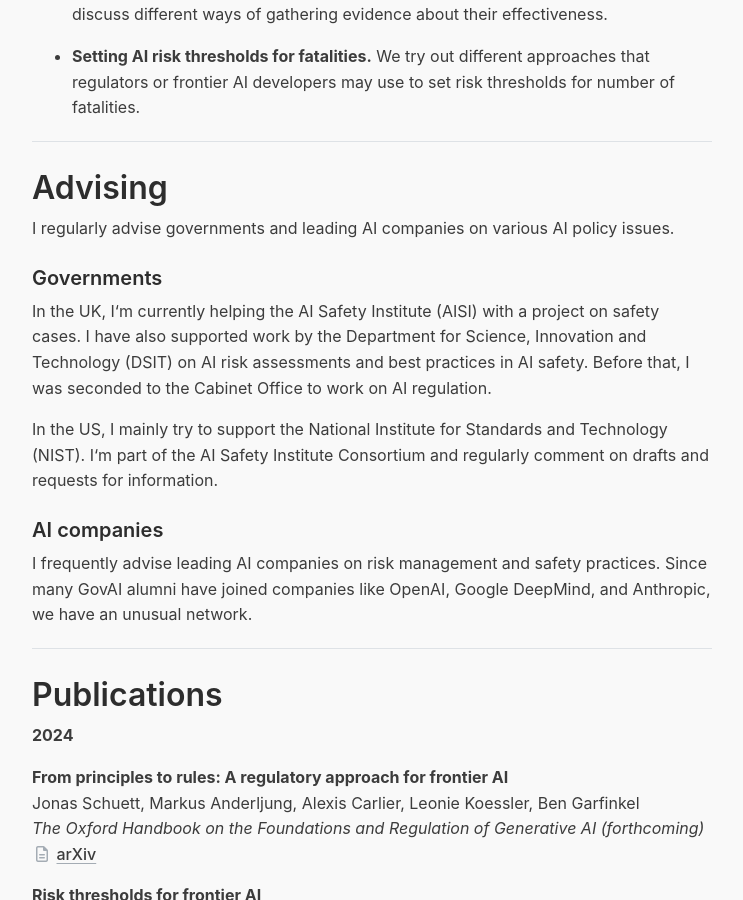
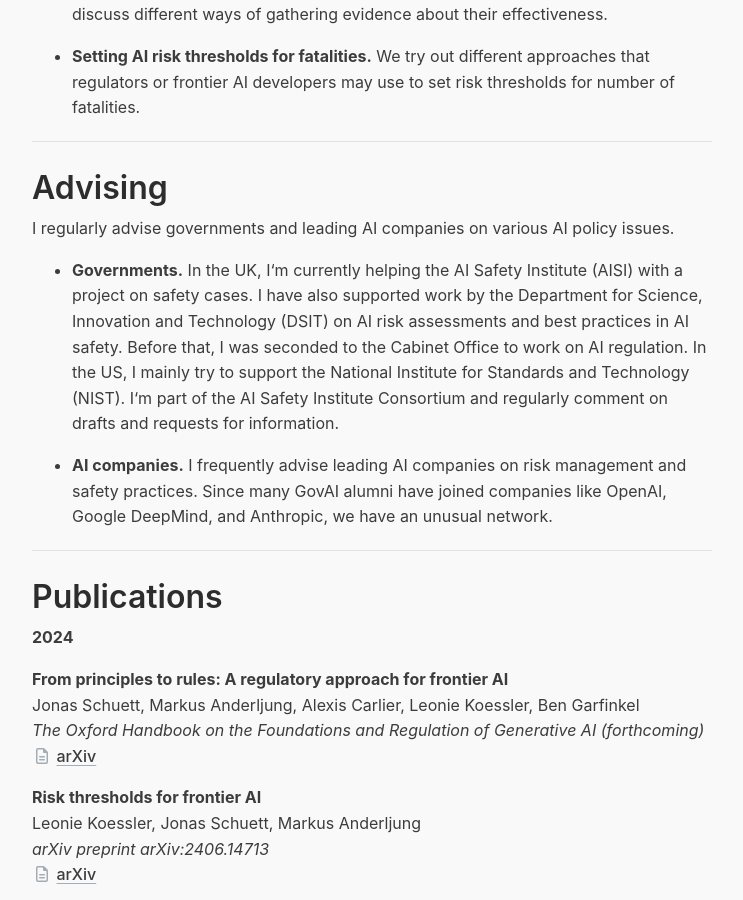
Before and after one commit to jonasschuett/jonasschuett.github.io, a Jekyll site: the page built from _posts/2020-04-04-introduction.md, in a window 1280 px wide and 900 px high, scrolled down 2321 px. Shown: the whole window, without its empty margins (268-1011 px from the left). Built offline with Jekyll 4.4.1, drawn with Linux system fonts in a browser that asks for light colours; nearby versions of some CDN libraries.

```diff
--- a/_posts/2020-04-04-introduction.md
+++ b/_posts/2020-04-04-introduction.md
@@ -58,15 +58,9 @@ My research is aimed at reducing emerging risks from AI, especially by improving
 
 I regularly advise governments and leading AI companies on various AI policy issues.
 
-### Governments
+- **Governments.** In the UK, I‘m currently helping the AI Safety Institute (AISI) with a project on safety cases. I have also supported work by the Department for Science, Innovation and Technology (DSIT) on AI risk assessments and best practices in AI safety. Before that, I was seconded to the Cabinet Office to work on AI regulation. In the US, I mainly try to support the National Institute for Standards and Technology (NIST). I‘m part of the AI Safety Institute Consortium and regularly comment on drafts and requests for information.
 
-In the UK, I‘m currently helping the AI Safety Institute (AISI) with a project on safety cases. I have also supported work by the Department for Science, Innovation and Technology (DSIT) on AI risk assessments and best practices in AI safety. Before that, I was seconded to the Cabinet Office to work on AI regulation.
-
-In the US, I mainly try to support the National Institute for Standards and Technology (NIST). I‘m part of the AI Safety Institute Consortium and regularly comment on drafts and requests for information.
-
-### AI companies
-
-I frequently advise leading AI companies on risk management and safety practices. Since many GovAI alumni have joined companies like OpenAI, Google DeepMind, and Anthropic, we have an unusual network.
+- **AI companies.** I frequently advise leading AI companies on risk management and safety practices. Since many GovAI alumni have joined companies like OpenAI, Google DeepMind, and Anthropic, we have an unusual network.
 
 ---
 
```
